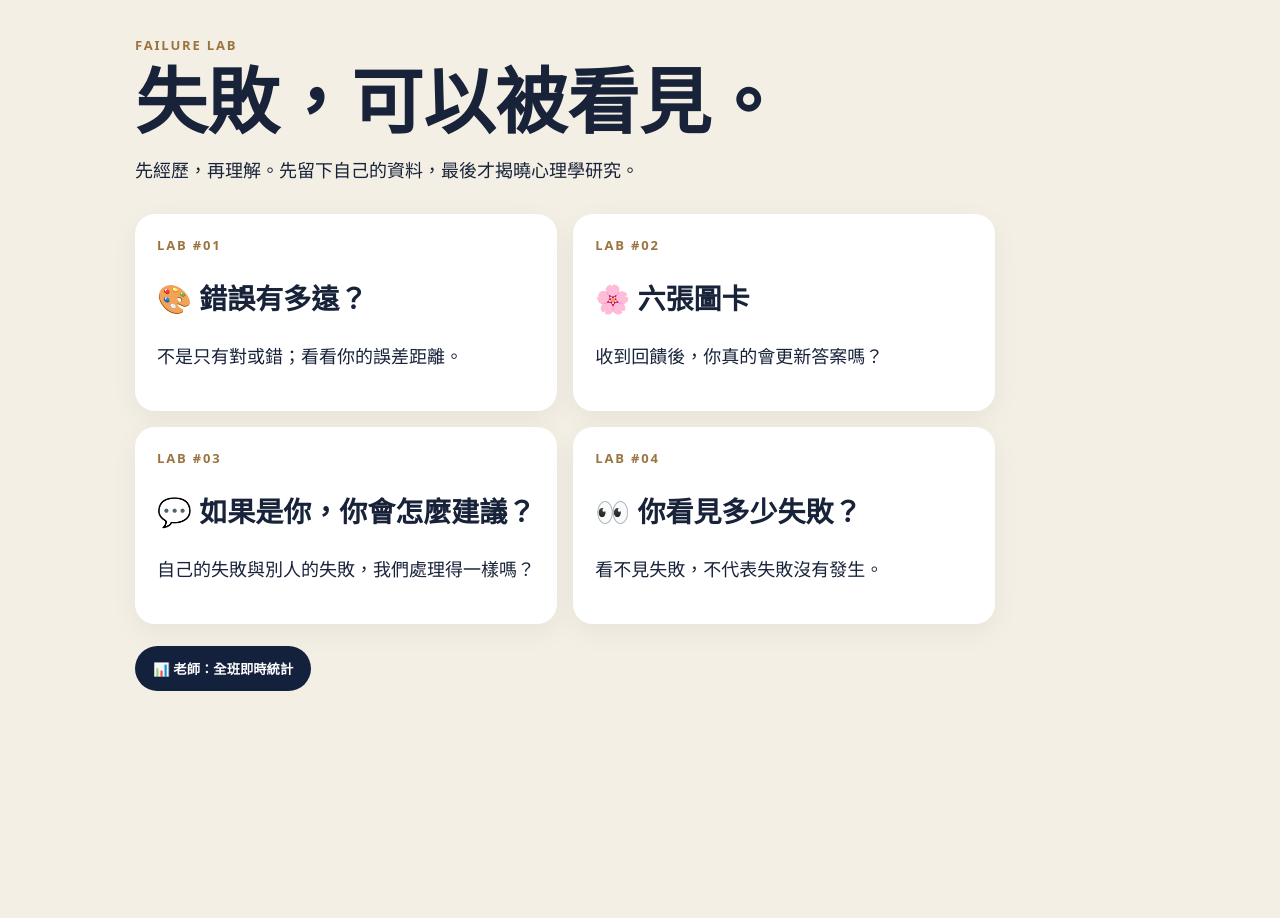
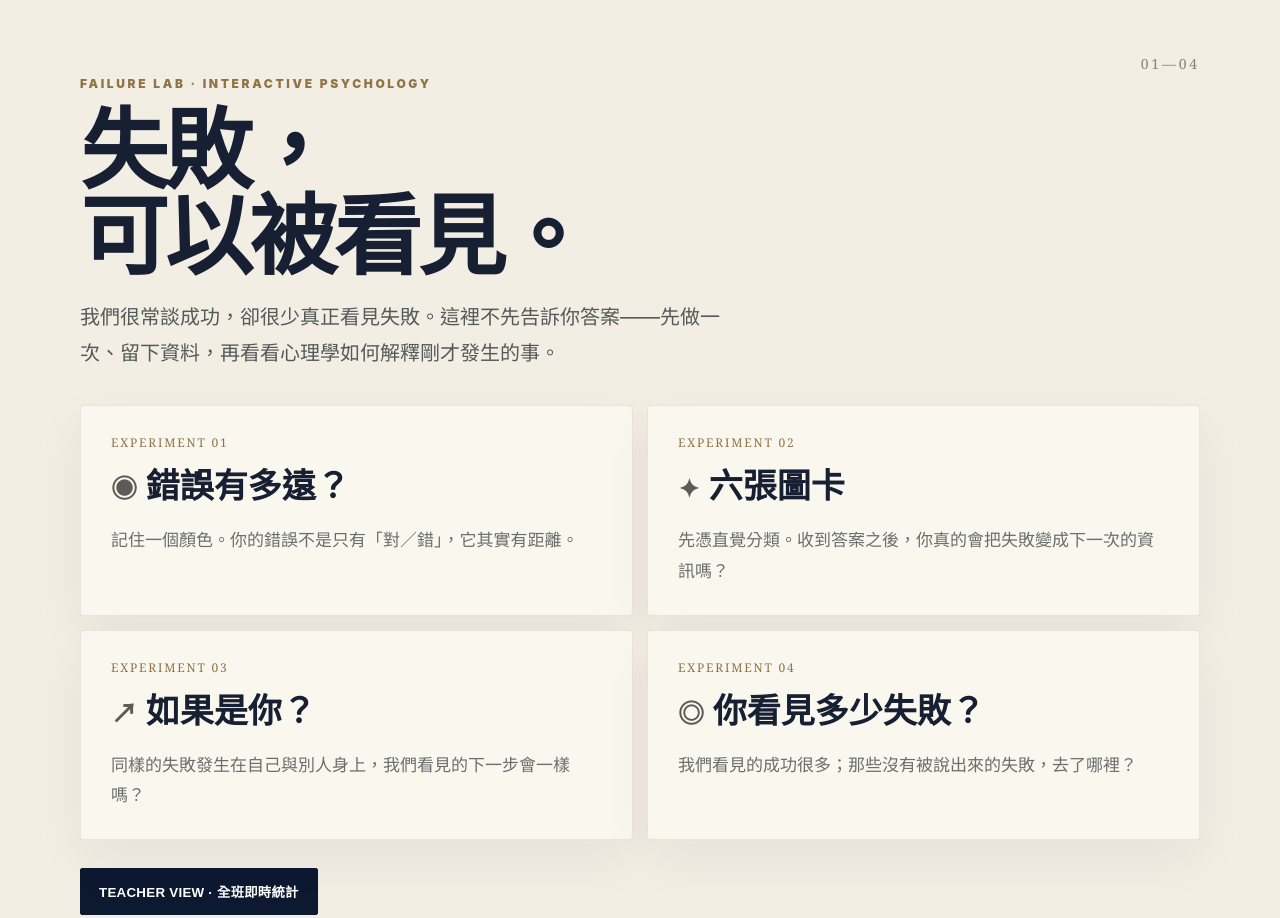
Before and after one commit to gn00318361-collab/Failure-Lab, a plain HTML site: page index.html in a window 1280 px wide. Before the commit the page ends 800 px from the top, so only its background shows below. Drawn offline with Linux system fonts and the light colour scheme.

Commit message:
Add files via upload

```diff
--- a/assets/css/app.css
+++ b/assets/css/app.css
@@ -1,13 +1,55 @@
 
-:root{--navy:#14213d;--cream:#f4efe4;--gold:#b18a4b;--ink:#18233a}
-*{box-sizing:border-box}body{margin:0;font-family:system-ui,"Noto Sans TC",sans-serif;background:var(--cream);color:var(--ink)}
-.wrap{max-width:1050px;margin:auto;padding:36px 20px}.k{letter-spacing:.14em;font-weight:900;color:#9a7540;font-size:13px}
-h1{font-size:clamp(36px,6vw,72px);line-height:1.02;margin:10px 0 18px}h2{font-size:28px}
-p{font-size:18px;line-height:1.7}.hero{min-height:90vh;display:flex;align-items:center}
-.grid{display:grid;grid-template-columns:repeat(2,1fr);gap:16px;margin-top:28px}.card,.note,.lecture{background:white;border-radius:20px;padding:22px;box-shadow:0 8px 28px #0000000d}
-a.card{text-decoration:none;color:inherit}.card:hover{transform:translateY(-2px)}button,.btn{display:inline-block;border:0;border-radius:999px;padding:13px 18px;background:var(--navy);color:white;font-weight:800;cursor:pointer;text-decoration:none}
-.actions{display:flex;gap:10px;flex-wrap:wrap;margin-top:22px}.plantTray{display:grid;grid-template-columns:repeat(3,1fr);gap:12px;margin:20px 0}
-.plantCard{background:#fff;border-radius:16px;padding:8px;border:2px solid transparent;cursor:grab;box-shadow:0 8px 24px #0002}.plantCard img{width:100%;height:130px;object-fit:cover;border-radius:11px;display:block}.plantCard strong{display:block;padding:9px 4px 5px}
-.seasonGrid{display:grid;grid-template-columns:repeat(4,1fr);gap:10px}.seasonBox{min-height:185px;border:2px dashed #14213d44;border-radius:18px;padding:10px}.seasonBox h3{color:#9a7540}.seasonBox .plantCard img{height:75px}
-input[type=range]{width:100%}.color{height:260px;border-radius:24px;margin:22px 0}.dbok{color:#426756;font-weight:800}
-@media(max-width:720px){.grid,.plantTray{grid-template-columns:1fr}.seasonGrid{grid-template-columns:1fr 1fr}.wrap{padding:24px 14px}h1{font-size:42px}}
+:root{
+ --navy:#0c1930;--navy2:#122540;--cream:#f3eee4;--paper:#fbf8f1;
+ --gold:#c3a268;--gold2:#8f7448;--ink:#172033;--muted:#6f746f;
+ --line:rgba(195,162,104,.28)
+}
+*{box-sizing:border-box}
+html{scroll-behavior:smooth}
+body{margin:0;font-family:Inter,"Noto Sans TC","PingFang TC","Microsoft JhengHei",system-ui,sans-serif;background:var(--cream);color:var(--ink)}
+body:before{content:"";position:fixed;inset:0;pointer-events:none;opacity:.18;background-image:radial-gradient(#826e4b 0.55px,transparent .55px);background-size:8px 8px}
+.wrap{width:min(1120px,calc(100% - 40px));margin:auto;padding:48px 0;position:relative}
+.k{font-size:12px;font-weight:900;letter-spacing:.22em;text-transform:uppercase;color:var(--gold2)}
+h1{font-family:Georgia,"Noto Serif TC",serif;font-size:clamp(44px,7vw,88px);line-height:.98;letter-spacing:-.04em;margin:14px 0 22px}
+h2{font-family:Georgia,"Noto Serif TC",serif;font-size:clamp(24px,3vw,34px);margin:8px 0 10px}
+p{font-size:17px;line-height:1.8}
+.hero{min-height:100svh;display:flex;align-items:center;padding-top:76px;padding-bottom:76px}
+.hero:after{content:"01—04";position:absolute;right:0;top:54px;font-family:Georgia,serif;font-size:14px;letter-spacing:.2em;color:#8d826f}
+.lead{max-width:650px;font-size:20px;color:#545a5a;margin-bottom:34px}
+.grid{display:grid;grid-template-columns:repeat(2,1fr);gap:14px}
+.card{position:relative;min-height:210px;background:rgba(251,248,241,.86);border:1px solid rgba(23,32,51,.09);border-radius:4px;padding:28px 30px;box-shadow:0 18px 50px rgba(19,29,43,.06);overflow:hidden;transition:.25s ease}
+a.card{text-decoration:none;color:inherit}
+.card:before{content:"";position:absolute;left:0;top:0;width:4px;height:100%;background:var(--gold);transform:scaleY(0);transform-origin:bottom;transition:.25s}
+.card:hover{transform:translateY(-4px);box-shadow:0 22px 60px rgba(19,29,43,.11);border-color:var(--line)}
+.card:hover:before{transform:scaleY(1)}
+.card .num{font-family:Georgia,serif;font-size:12px;letter-spacing:.15em;color:var(--gold2)}
+.card p{color:#6a6e6d;margin-bottom:0}
+.icon{font-size:26px;filter:grayscale(1);opacity:.72}
+.actions{display:flex;gap:10px;flex-wrap:wrap;margin-top:28px}
+button,.btn{appearance:none;border:1px solid var(--navy);border-radius:2px;padding:13px 18px;background:var(--navy);color:#fff;font-weight:800;letter-spacing:.02em;cursor:pointer;text-decoration:none;transition:.2s}
+button:hover,.btn:hover{background:var(--navy2);transform:translateY(-1px)}
+.btn.secondary{background:transparent;color:var(--navy)}
+.labhead{border-bottom:1px solid rgba(23,32,51,.14);padding-bottom:24px;margin-bottom:34px}
+.note,.lecture{background:var(--paper);border:1px solid rgba(23,32,51,.09);border-left:3px solid var(--gold);border-radius:3px;padding:22px 24px;margin:20px 0;box-shadow:0 12px 35px rgba(20,30,45,.05)}
+.dbok{color:#456b5c;font-weight:850}
+.color{height:min(310px,40vh);border-radius:3px;margin:24px 0;box-shadow:0 18px 50px #0001}
+input[type=range]{width:100%;accent-color:var(--navy);margin:22px 0}
+.plantTray{display:grid;grid-template-columns:repeat(3,1fr);gap:14px;margin:24px 0}
+.plantCard{background:var(--paper);border-radius:3px;padding:7px;border:1px solid rgba(23,32,51,.11);cursor:grab;box-shadow:0 10px 25px #0000000b;transition:.2s}
+.plantCard:hover{transform:translateY(-2px);border-color:var(--gold)}
+.plantCard img{width:100%;height:145px;object-fit:cover;border-radius:2px;display:block}
+.plantCard strong{display:block;padding:11px 6px 7px;font-size:16px}
+.seasonGrid{display:grid;grid-template-columns:repeat(4,1fr);gap:12px;margin:26px 0}
+.seasonBox{min-height:200px;border:1px dashed #887b66;border-radius:3px;padding:10px;background:rgba(255,255,255,.28)}
+.seasonBox h3{text-align:center;font-family:Georgia,"Noto Serif TC",serif;color:var(--gold2);font-size:22px;margin:5px}
+.seasonBox .plantCard{margin-top:8px}.seasonBox .plantCard img{height:72px}
+textarea{border:1px solid rgba(23,32,51,.18)!important;background:var(--paper);border-radius:3px!important;outline:none}
+textarea:focus{border-color:var(--gold)!important}
+.topbar{display:flex;justify-content:space-between;align-items:center;margin-bottom:38px}
+.back{color:var(--navy);text-decoration:none;font-weight:800;font-size:14px}
+@media(max-width:760px){
+ .wrap{width:min(100% - 28px,1120px);padding:28px 0}.hero{padding-top:50px}
+ .grid{grid-template-columns:1fr}.card{min-height:170px;padding:23px}
+ .plantTray{grid-template-columns:repeat(2,1fr)}.seasonGrid{grid-template-columns:1fr 1fr}
+ h1{font-size:46px}.lead{font-size:17px}.hero:after{display:none}
+}
--- a/index.html
+++ b/index.html
@@ -1,8 +1,14 @@
-<!doctype html><html lang="zh-Hant"><head><meta charset="utf-8"><meta name="viewport" content="width=device-width,initial-scale=1"><title>Failure Lab｜失敗學互動實驗室</title><link rel="stylesheet" href="assets/css/app.css"></head><body>
-<main class="wrap hero"><div><div class="k">FAILURE LAB</div><h1>失敗，可以被看見。</h1><p>先經歷，再理解。先留下自己的資料，最後才揭曉心理學研究。</p>
+<!doctype html><html lang="zh-Hant"><head><meta charset="utf-8"><meta name="viewport" content="width=device-width,initial-scale=1">
+<title>Failure Lab｜失敗學互動實驗室</title><link rel="stylesheet" href="assets/css/app.css"></head><body>
+<main class="wrap hero"><div style="width:100%">
+<div class="k">FAILURE LAB · INTERACTIVE PSYCHOLOGY</div>
+<h1>失敗，<br>可以被看見。</h1>
+<p class="lead">我們很常談成功，卻很少真正看見失敗。這裡不先告訴你答案——先做一次、留下資料，再看看心理學如何解釋剛才發生的事。</p>
 <div class="grid">
-<a class="card" href="lab/color.html"><div class="k">LAB #01</div><h2>🎨 錯誤有多遠？</h2><p>不是只有對或錯；看看你的誤差距離。</p></a>
-<a class="card" href="lab/cards.html"><div class="k">LAB #02</div><h2>🌸 六張圖卡</h2><p>收到回饋後，你真的會更新答案嗎？</p></a>
-<a class="card" href="lab/advice.html"><div class="k">LAB #03</div><h2>💬 如果是你，你會怎麼建議？</h2><p>自己的失敗與別人的失敗，我們處理得一樣嗎？</p></a>
-<a class="card" href="lab/gap.html"><div class="k">LAB #04</div><h2>👀 你看見多少失敗？</h2><p>看不見失敗，不代表失敗沒有發生。</p></a>
-</div><div class="actions"><button onclick="dashboard()">📊 老師：全班即時統計</button></div></div></main><script src="assets/js/db.js"></script></body></html>
+<a class="card" href="lab/color.html"><div class="num">EXPERIMENT 01</div><h2><span class="icon">◉</span> 錯誤有多遠？</h2><p>記住一個顏色。你的錯誤不是只有「對／錯」，它其實有距離。</p></a>
+<a class="card" href="lab/cards.html"><div class="num">EXPERIMENT 02</div><h2><span class="icon">✦</span> 六張圖卡</h2><p>先憑直覺分類。收到答案之後，你真的會把失敗變成下一次的資訊嗎？</p></a>
+<a class="card" href="lab/advice.html"><div class="num">EXPERIMENT 03</div><h2><span class="icon">↗</span> 如果是你？</h2><p>同樣的失敗發生在自己與別人身上，我們看見的下一步會一樣嗎？</p></a>
+<a class="card" href="lab/gap.html"><div class="num">EXPERIMENT 04</div><h2><span class="icon">◎</span> 你看見多少失敗？</h2><p>我們看見的成功很多；那些沒有被說出來的失敗，去了哪裡？</p></a>
+</div>
+<div class="actions"><button onclick="dashboard()">TEACHER VIEW · 全班即時統計</button></div>
+</div></main><script src="assets/js/db.js"></script></body></html>
```
Also changed, not shown: lab/advice.html (+1 -1 lines), lab/cards.html (+1 -1 lines), lab/color.html (+1 -1 lines), lab/gap.html (+1 -1 lines).
